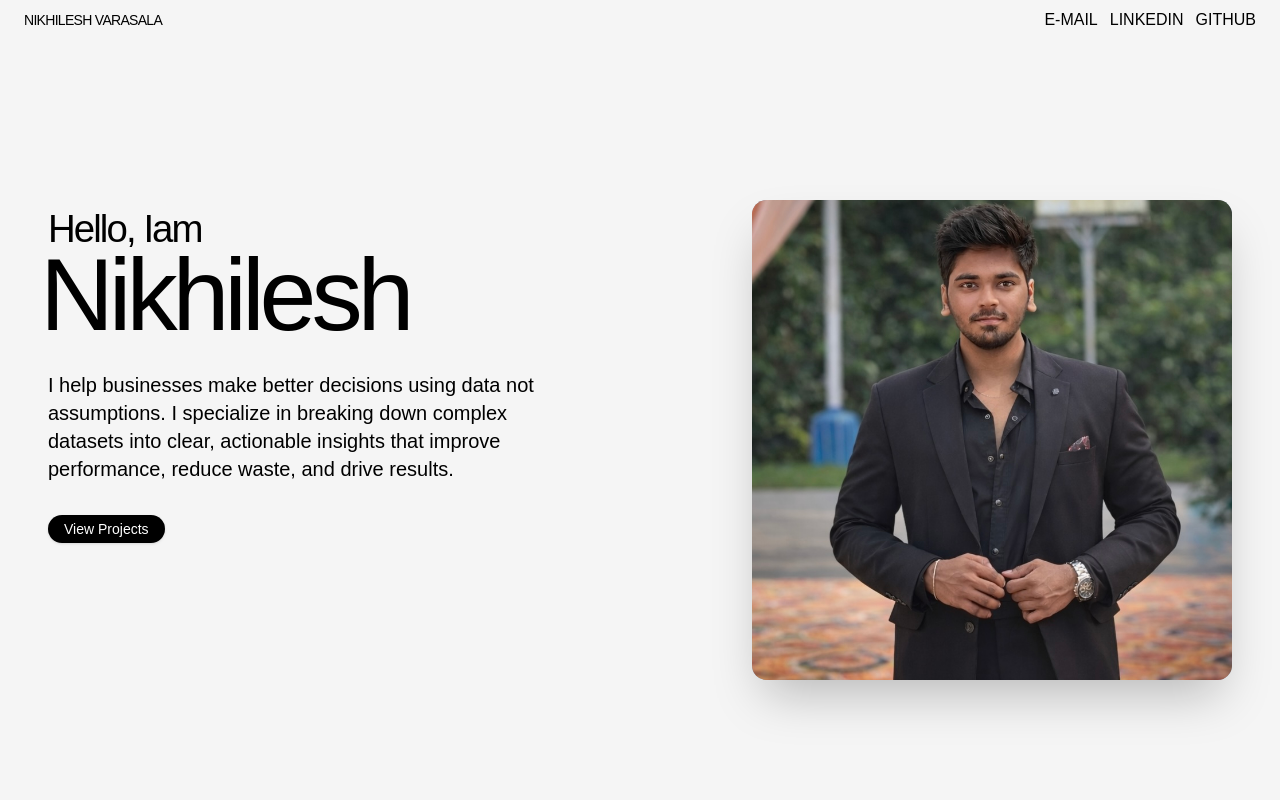
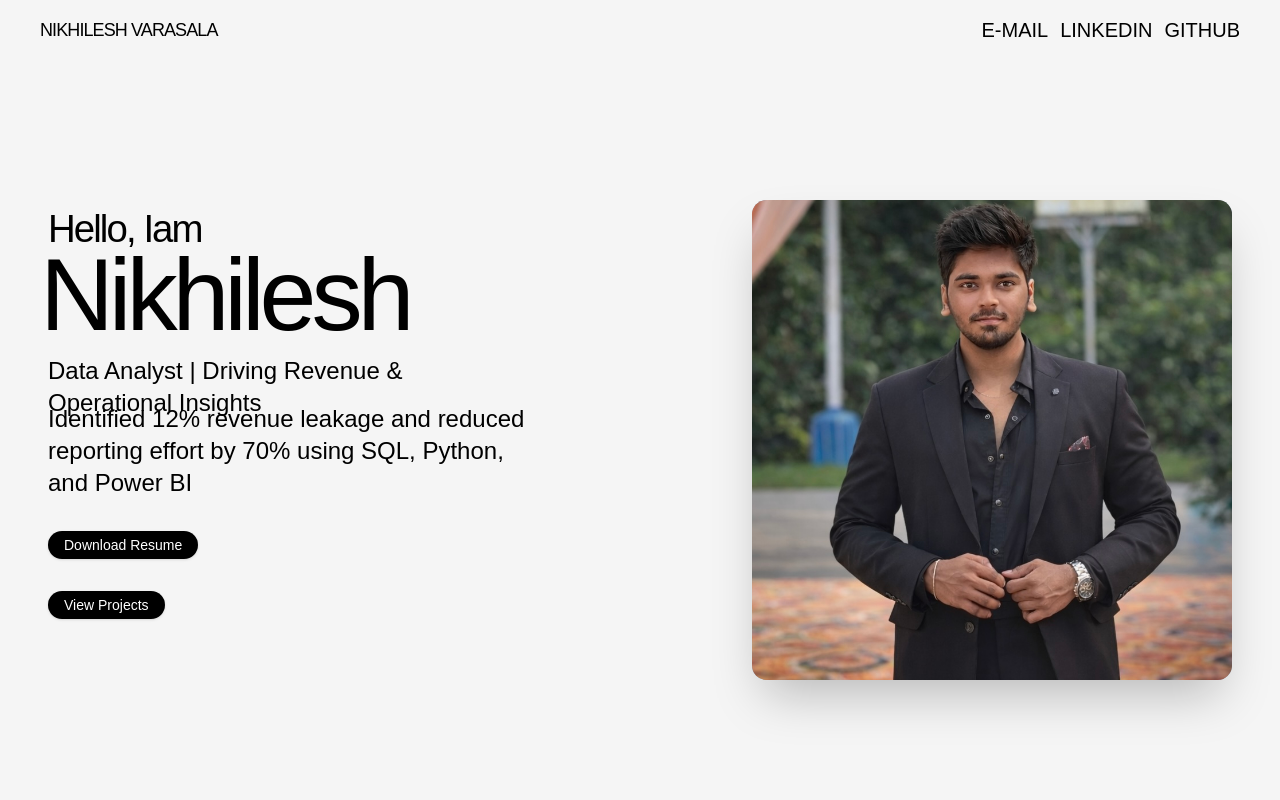
Before and after one commit to gvirus21/nikhilesh-portfolio, a Next.js app: page / in a window 1280 px wide. Shown: the top 800 px of the page. Built offline with nearby package versions, Linux system fonts and the light colour scheme.

Commit message:
wip hero section

```diff
--- a/app/components/layout/Navbar.tsx
+++ b/app/components/layout/Navbar.tsx
@@ -23,12 +23,12 @@ export const Navbar = () => {
   }, [isOpen]);
 
   return (
-    <nav className="fixed top-0 left-0 right-0 z-50 px-4 md:px-6 py-6 md:py-3 xl:py-2 bg-[#f5f5f5]">
+    <nav className="fixed top-0 left-0 right-0 z-50 px-4 md:px-10 py-6 md:py-3 xl:py-4 bg-[#f5f5f5]">
       <div className="flex justify-between items-center w-full relative z-50">
         <div className="">
           <Link
             href="/"
-            className="text-sm md:text-base lg:text-sm tracking-tighter uppercase"
+            className="text-sm md:text-lg lg:text-lg tracking-tighter uppercase"
             onClick={() => setIsOpen(false)}
           >
             Nikhilesh Varasala
@@ -36,7 +36,7 @@ export const Navbar = () => {
         </div>
 
         {/* Desktop Menu */}
-        <div className="hidden md:flex gap-3 text-sm md:text-base">
+        <div className="hidden md:flex gap-3 text-sm md:text-xl">
           <Link
             href="mailto:nikhileshvarasala09@gmail.com"
             className="hover:text-black/50 active:text-slate-900 transition-colors"
--- a/app/components/sections/Hero.tsx
+++ b/app/components/sections/Hero.tsx
@@ -53,9 +53,7 @@ export default Hero;
 const MobileView = () => (
   <div className="sm:hidden">
     <p className="text-lg mt-6 text-justify">
-      I help businesses make better decisions using data not assumptions. I
-      specialize in breaking down complex datasets into clear, actionable
-      insights that improve performance, reduce waste, and drive results.
+      Data Analyst | Driving Revenue & Operational Insights
     </p>
 
     <div className="pt-2">
@@ -73,13 +71,23 @@ const DesktopView = () => {
   return (
     <div className="hidden sm:flex flex-col items-start">
       <Copy delay={0.5}>
-        <p className="text-lg md:text-lg xl:text-xl 3xl:text-xl w-11/12 xl:w-135 2xl:w-155 3xl:w-155 text-left inline-block">
-          I help businesses make better decisions using data not assumptions. I
-          specialize in breaking down complex datasets into clear, actionable
-          insights that improve performance, reduce waste, and drive results.
+        <p className="text-lg md:text-lg xl:text-2xl 3xl:text-2xl w-11/12 xl:w-120 2xl:w-155 3xl:w-155 text-left inline-block -mt-4">
+          Data Analyst | Driving Revenue & Operational Insights
         </p>
       </Copy>
 
+      <Copy delay={0.6}>
+        <p className="text-lg md:text-lg xl:text-2xl 3xl:text-2xl w-11/12 xl:w-120 2xl:w-155 3xl:w-155 text-left inline-block -mt-4">
+          Identified 12% revenue leakage and reduced reporting effort by 70%
+          using SQL, Python, and Power BI
+        </p>
+      </Copy>
+
+      <Copy delay={0.8}>
+        <Button href="#projects" className="mt-8" cursorText="Check">
+          Download Resume
+        </Button>
+      </Copy>
       <Copy delay={0.8}>
         <Button href="#projects" className="mt-8" cursorText="Check">
           View Projects
```
